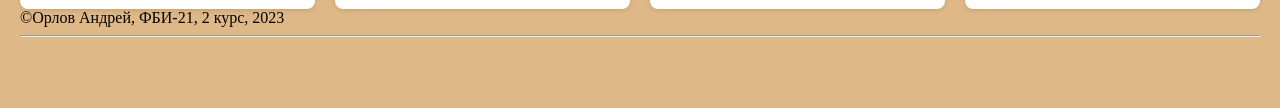
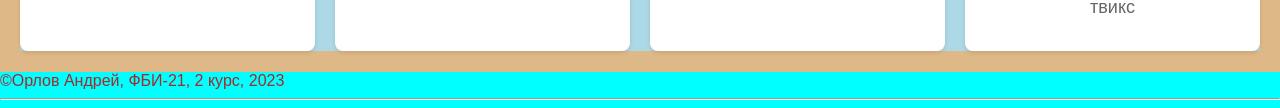
Before and after one commit to bleag/web-front-labs, a plain HTML site: page lab4/cards.html in a window 1280 px wide. Shown: the part 692-800 px from the top of the page. Drawn offline with Linux system fonts and the light colour scheme.

Commit message:
Карточки

```diff
--- a/lab4/cards.html
+++ b/lab4/cards.html
@@ -3,7 +3,10 @@
 <head>
 <meta charset="UTF-8">
 <meta name="viewport" content="width=device-width, initial-scale=1.0">
-<title>Product Cards</title>
+<link rel="stylesheet" href="../main.css">
+    <link rel="shortcut icon" href="favicon.ico" type="image/x-icon">
+    <link rel="icon" href="favicon-32x32.png">
+    <link rel="icon" href="favicon-16x16.png">
 <style>
     body {
     background-color: burlywood;
```
